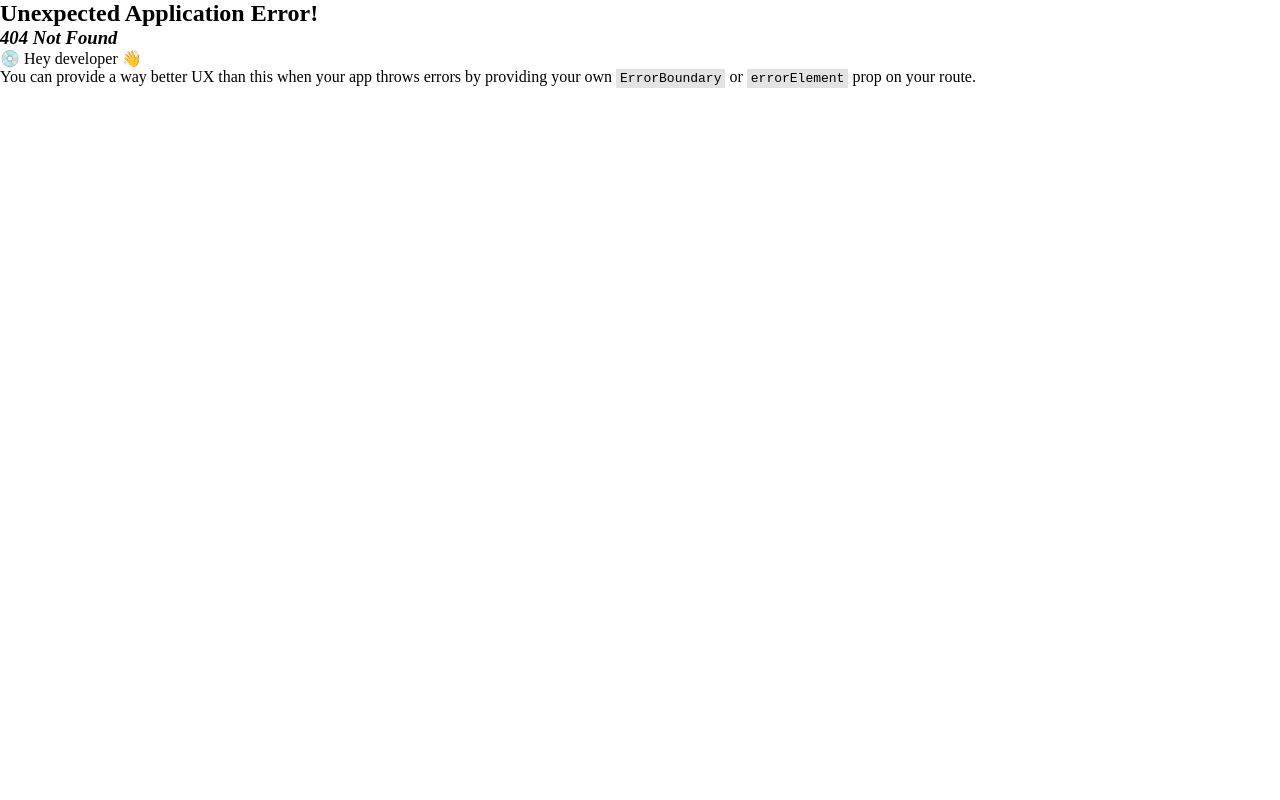
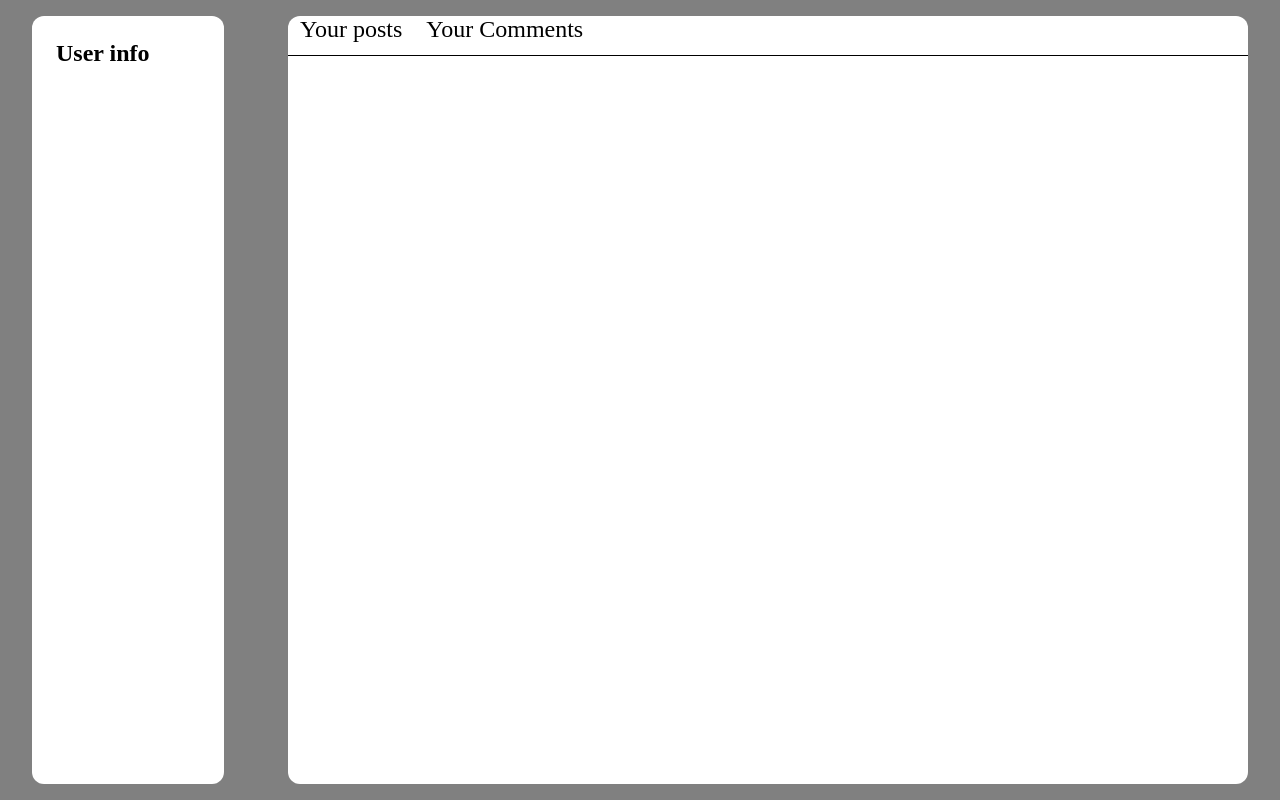
Before and after one commit to forge34/blog-cms, a React (Vite) app: page /user in a window 1280 px wide. Before the commit this address had no page. Built offline with nearby package versions, Linux system fonts and the light colour scheme.

Commit message:
feat : add users post page

```diff
--- a/src/home.jsx
+++ b/src/home.jsx
@@ -1,4 +1,4 @@
-import { Outlet } from "react-router-dom";
+import { Link, Outlet } from "react-router-dom";
 import styles from "./styles/home.module.css";
 
 function Home() {
@@ -7,7 +7,18 @@ function Home() {
       <section className={styles.sidebar}>
         <h1 className={styles.title}>User info</h1>
       </section>
-      <Outlet></Outlet>
+
+      <section className={styles.content}>
+        <nav className={styles.navbar}>
+          <Link className={styles.link} to="posts">
+            Your posts
+          </Link>
+          <Link className={styles.link} to="comments">
+            Your Comments
+          </Link>
+        </nav>
+        <Outlet></Outlet>
+      </section>
     </div>
   );
 }
--- a/src/login.jsx
+++ b/src/login.jsx
@@ -4,9 +4,8 @@ import { TextInput } from "./components/text-input";
 function Login() {
   const actionData = useActionData();
 
-
   if (actionData?.ok != undefined) {
-    return <Navigate to={"/users"}></Navigate>;
+    return <Navigate to={"/user"}></Navigate>;
   }
 
   return (
--- /dev/null
+++ b/src/posts-page.jsx
@@ -0,0 +1,32 @@
+import { useLoaderData } from "react-router-dom";
+import styles from "./styles/post-page.module.css";
+
+function PostPage() {
+  const data = useLoaderData();
+
+  return (
+    <div className={styles.container}>
+      {data?.map((it) => {
+        return (
+          <div key={it._id} className={styles.postContainer}>
+            <div>
+              <div className={styles.postInfo}>
+                <address rel="author">{it.author.username}</address>
+                <time>{it.date}</time>
+              </div>
+              <h3 className={styles.title}>{it.title}</h3>
+            </div>
+            <button type="button" className={styles.editBtn}>
+              Edit
+            </button>
+
+            <button type="button" className={styles.deleteBtn}>
+              Delete
+            </button>
+          </div>
+        );
+      })}
+    </div>
+  );
+}
+export default PostPage;
--- a/src/router.jsx
+++ b/src/router.jsx
@@ -2,6 +2,7 @@ import { Navigate, createBrowserRouter } from "react-router-dom";
 import Login from "./login";
 import { LoginAction } from "./hooks-loaders/actions";
 import Home from "./home";
+import PostPage from "./posts-page";
 
 const routes = createBrowserRouter([
   {
@@ -14,11 +15,18 @@ const routes = createBrowserRouter([
     element: <Login></Login>,
   },
   {
-    path: "/users",
+    path: "/user",
     element: <Home></Home>,
     children: [
       {
         path: "posts",
+        loader: () => {
+          return fetch("http://localhost:3000/api/user/posts", {
+            mode: "cors",
+            credentials: "include",
+          });
+        },
+        element: <PostPage></PostPage>,
       },
       {
         path: "comments",
--- a/src/styles/home.module.css
+++ b/src/styles/home.module.css
@@ -3,7 +3,6 @@
   height: 100%;
   grid-template-columns: 20% 80%;
   grid-template-rows: 100%;
-  gap: 2em;
   background-color: gray;
 }
 
@@ -16,6 +15,34 @@
   border-radius: 12px;
 }
 
+.content {
+  grid-column: 2 / -1;
+  grid-row: 1/-1;
+  margin: 1em 2em;
+  background: white;
+  border-radius: 12px;
+}
+
+.navbar {
+  display: flex;
+
+  border-style: solid;
+  border-width: 0;
+  border-bottom-width: 1px;
+}
+
+.link {
+  text-decoration: none;
+  color: inherit;
+  font-size: x-large;
+  border-radius: 7px;
+  padding: 0 0.5em 0.5em 0.5em;
+}
+
+.link:hover {
+  background-color: #e1d9d1;
+}
+
 .title {
   margin-bottom: 1em;
 }
--- /dev/null
+++ b/src/styles/post-page.module.css
@@ -0,0 +1,35 @@
+.container {
+  display: flex;
+  padding: 0.5em;
+  flex-direction: column;
+}
+
+.postContainer {
+  display: flex;
+  margin-top: 0.5em;
+}
+
+.title {
+  font-size: larger;
+}
+
+.postInfo {
+  display: flex;
+  font-size: small;
+}
+
+.postInfo > address {
+  margin-right: 0.5em;
+}
+
+.editBtn , .deleteBtn {
+  padding: 0.5em 1em;
+  background-color: lightgreen;
+  border-width: 1px;
+  border-radius: 5px;
+}
+
+.editBtn {
+  margin-left: auto;
+  margin-right: 1em;
+}
```
